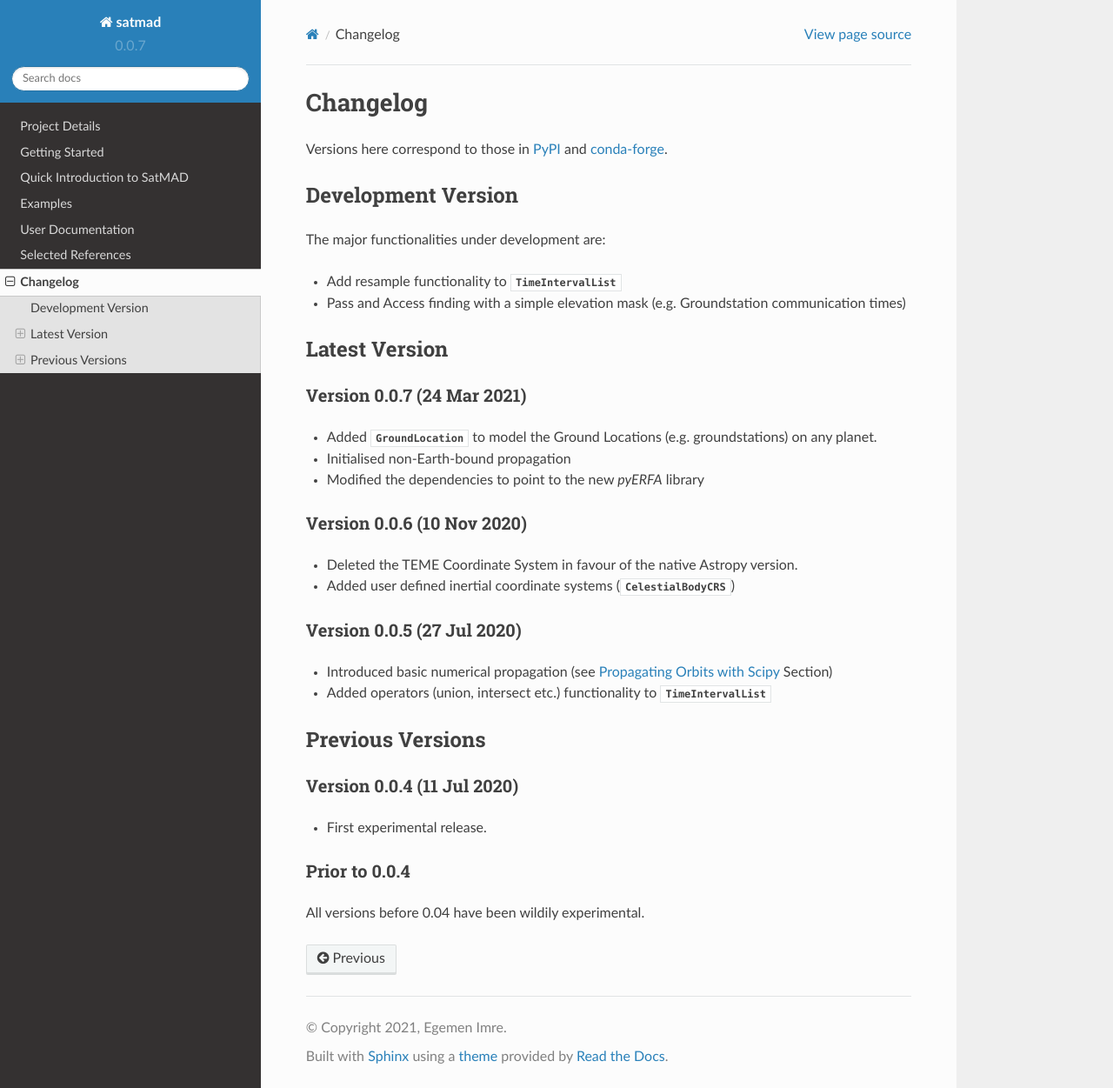
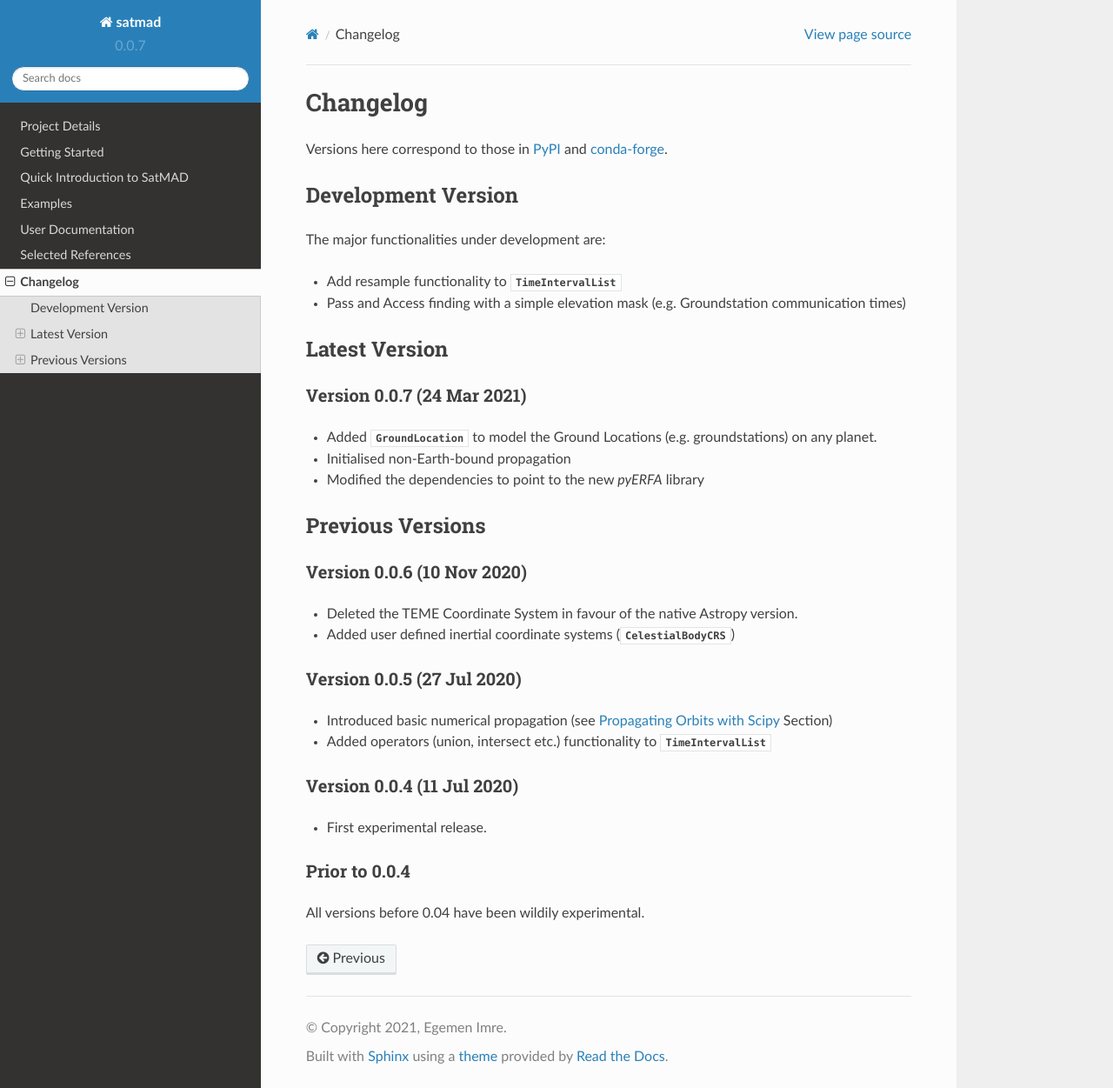
Before and after one commit to egemenimre/satmad, a Sphinx documentation site: the page built from docs/changelog.rst, in a window 1280 px wide and 1251 px high. Shown: the whole window at 87% size. Built offline with Sphinx 7.4.7 and the Read the Docs theme 2.0.0, drawn with Linux system fonts in a browser that asks for light colours; part of the change alters nothing that is shown.

```diff
--- a/docs/changelog.rst
+++ b/docs/changelog.rst
@@ -28,6 +28,11 @@ Version 0.0.7 (24 Mar 2021)
 - Initialised non-Earth-bound propagation
 - Modified the dependencies to point to the new `pyERFA` library
 
+
+
+Previous Versions
+-----------------
+
 Version 0.0.6 (10 Nov 2020)
 ^^^^^^^^^^^^^^^^^^^^^^^^^^^
 
@@ -40,9 +45,6 @@ Version 0.0.5 (27 Jul 2020)
 - Introduced basic numerical propagation (see :ref:`numprop-intro` Section)
 - Added operators (union, intersect etc.) functionality to :class:`.TimeIntervalList`
 
-
-Previous Versions
------------------
 Version 0.0.4 (11 Jul 2020)
 ^^^^^^^^^^^^^^^^^^^^^^^^^^^
 
```
